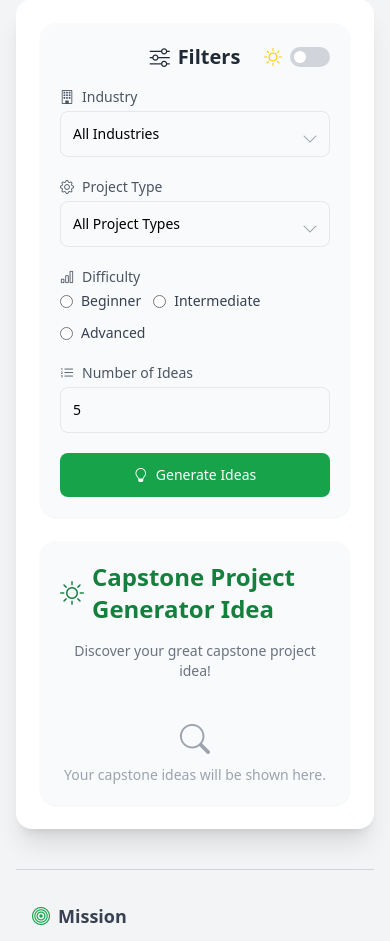
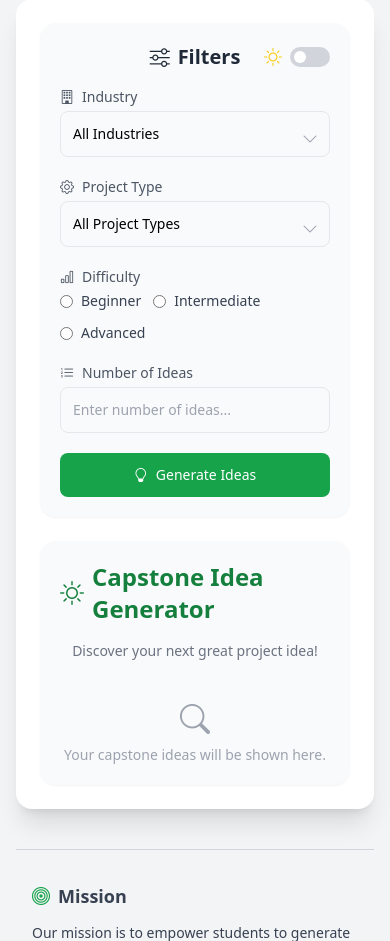
Before and after one commit to personalweb-app/capstone-generator-share-idea, a Flask app: page / in a window 390 px wide. Shown: the part 17-958 px from the top of the page. Run offline with Flask 3, Linux system fonts and the light colour scheme; some libraries are stand-ins or nearby versions.

Commit message:
Update index.html

```diff
--- a/templates/index.html
+++ b/templates/index.html
@@ -34,13 +34,14 @@
         </div>
 
         <form method="POST" class="space-y-5">
+
               <!-- Industry -->
-          <div>
+      <div id="industry-wrapper">
         <label class="block text-gray-600 font-medium mb-1 flex items-center gap-2 text-sm sm:text-base">
           <i class="bi bi-building"></i> Industry
         </label>
         <div class="relative">
-              <select name="industry" class="w-full p-3 border rounded-lg focus:ring-2 focus:ring-green-500 appearance-none text-sm sm:text-base bg-white text-gray-800">
+          <select name="industry" id="industry" class="w-full p-3 border rounded-lg focus:ring-2 focus:ring-green-500 appearance-none text-sm sm:text-base bg-white text-gray-800">
             <option value="">All Industries</option>
             {% for item in industries %}
               <option value="{{ item }}" {% if selected.industry==item %}selected{% endif %}>{{ item }}</option>
@@ -48,10 +49,11 @@
           </select>
           <i class="bi bi-chevron-down absolute right-3 top-4 text-gray-400 pointer-events-none"></i>
         </div>
+        <p id="industry-error" class="hidden text-red-500 text-xs mt-1">Please select an industry.</p>
       </div>
 
       <!-- Project Type -->
-          <div>
+      <div id="ptype-wrapper">
         <label class="block text-gray-600 font-medium mb-1 flex items-center gap-2 text-sm sm:text-base">
           <i class="bi bi-gear"></i> Project Type
         </label>
@@ -64,10 +66,11 @@
           </select>
           <i class="bi bi-chevron-down absolute right-3 top-4 text-gray-400 pointer-events-none"></i>
         </div>
+        <p id="ptype-error" class="hidden text-red-500 text-xs mt-1">Please select a project type.</p>
       </div>
 
           <!-- Difficulty -->
-          <div>
+          <div id="difficulty-wrapper">
             <label class="block text-gray-600 font-medium mb-1 flex items-center gap-2 text-sm sm:text-base">
               <i class="bi bi-bar-chart"></i> Difficulty
             </label>
@@ -82,12 +85,24 @@
           </div>
 
      <!-- Number of Results -->
-          <div>
+        <div id="num-wrapper">
           <label class="block text-gray-600 font-medium mb-1 flex items-center gap-2 text-sm sm:text-base">
             <i class="bi bi-list-ol"></i> Number of Ideas
           </label>
-            <input type="number" name="num_results" min="1" max="20" value="5" class="w-full p-3 border rounded-lg text-sm sm:text-base bg-white text-gray-800">
+          <input
+            type="number"
+            name="num_results"
+            id="num_results"
+            min="1"
+            max="20"
+            placeholder="Enter number of ideas..."
+            class="w-full p-3 border rounded-lg text-sm sm:text-base bg-white text-gray-800"
+          >
+          <p id="num-error" class="hidden text-red-500 text-xs mt-1">
+            Please enter a valid number of ideas (1–20).
+          </p>
         </div>
+
 
           <!-- Generate Button -->
           <button type="submit"
@@ -101,7 +116,7 @@
       <div class="w-full md:w-2/3 bg-gray-50 rounded-2xl p-5 shadow-sm transition-colors duration-500">
         <div class="flex justify-between items-center mb-4 sm:mb-6">
           <h1 class="text-2xl sm:text-3xl font-bold text-green-700 flex items-center gap-2">
-            <i class="bi bi-brightness-high"></i> Capstone Project Generator Idea
+            <i class="bi bi-brightness-high"></i> Capstone Idea Generator
           </h1>
 
           <!-- ✅ Dark Mode Toggle (Desktop Version) -->
@@ -116,7 +131,7 @@
           </div>
         </div>
 
-        <p class="text-gray-500 text-center mb-4 text-sm sm:text-base">Discover your great capstone project idea!</p>
+        <p class="text-gray-500 text-center mb-4 text-sm sm:text-base">Discover your next great project idea!</p>
 
         {% if results %}
           <div class="grid gap-4">
@@ -214,11 +229,10 @@
 
   const toggleDesktop = document.getElementById("themeToggle");
   const iconDesktop = document.getElementById("themeIcon");
-
   const toggleMobile = document.getElementById("themeToggleMobile");
   const iconMobile = document.getElementById("themeIconMobile");
 
-  // Load theme from localStorage
+  // 🌙 Load dark mode
   if (localStorage.getItem("theme") === "dark") {
     body.classList.add("dark-mode");
     toggleDesktop.checked = true;
@@ -227,7 +241,7 @@
     iconMobile.className = "bi bi-moon-stars text-white text-lg";
   }
 
-  // Function to toggle both
+  // 🌞 Theme sync
   function syncTheme(dark) {
     body.classList.toggle("dark-mode", dark);
     iconDesktop.className = dark ? "bi bi-moon-stars text-white text-lg" : "bi bi-sun text-yellow-400 text-lg";
@@ -240,17 +254,74 @@
   toggleDesktop.addEventListener("change", () => syncTheme(toggleDesktop.checked));
   toggleMobile.addEventListener("change", () => syncTheme(toggleMobile.checked));
 
-  // ✅ Auto Scroll Down when results are displayed
-  window.addEventListener("load", () => {
-    // check kung may lumabas na project ideas (may .grid container)
-    const resultsSection = document.querySelector(".grid");
-    if (resultsSection) {
-      // small delay to ensure full render
+  // ✅ Validation + Scroll
+  const form = document.querySelector("form");
+
+  if (form) {
+    const industry = document.getElementById("industry");
+    const ptype = document.getElementById("ptype");
+    const numResults = document.getElementById("num_results");
+
+    const industryError = document.getElementById("industry-error");
+    const ptypeError = document.getElementById("ptype-error");
+    const numError = document.getElementById("num-error");
+
+    // 🧹 Clear validation when user interacts
+    [industry, ptype, numResults].forEach(field => {
+      field.addEventListener("input", () => {
+        field.classList.remove("border-red-500");
+        const err = document.getElementById(field.id + "-error");
+        if (err) err.classList.add("hidden");
+      });
+    });
+
+    form.addEventListener("submit", (e) => {
+      let valid = true;
+
+      // Industry validation
+      if (!industry.value) {
+        valid = false;
+        industry.classList.add("border-red-500");
+        industryError.classList.remove("hidden");
+      }
+
+      // Project type validation
+      if (!ptype.value) {
+        valid = false;
+        ptype.classList.add("border-red-500");
+        ptypeError.classList.remove("hidden");
+      }
+
+      // Number validation
+      const num = parseInt(numResults.value.trim());
+      if (isNaN(num) || num < 1 || num > 20) {
+        valid = false;
+        numResults.classList.add("border-red-500");
+        numError.classList.remove("hidden");
+      }
+
+      // Stop submit if invalid
+      if (!valid) {
+        e.preventDefault();
+        return;
+      }
+
+      // ✅ Scroll logic (mobile only)
+      const observer = new MutationObserver(() => {
+        const results = document.querySelector(".grid");
+        const isMobile = window.innerWidth < 768;
+
+        if (results && isMobile) {
           setTimeout(() => {
-        resultsSection.scrollIntoView({ behavior: "smooth", block: "start" });
-      }, 400);
+            results.scrollIntoView({ behavior: "smooth", block: "start" });
+          }, 300);
+          observer.disconnect();
         }
       });
+
+      observer.observe(document.body, { childList: true, subtree: true });
+    });
+  }
 </script>
 
 </body>
```
Lines whose indentation alone changed are shown as unchanged.
